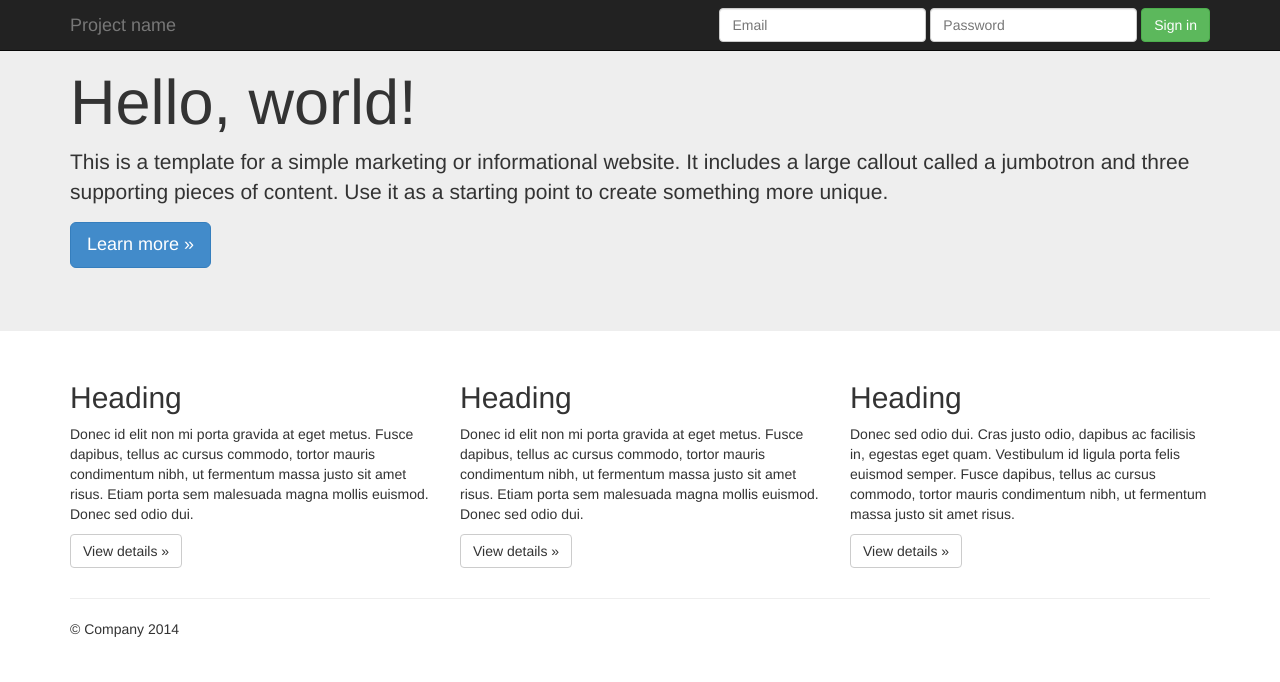
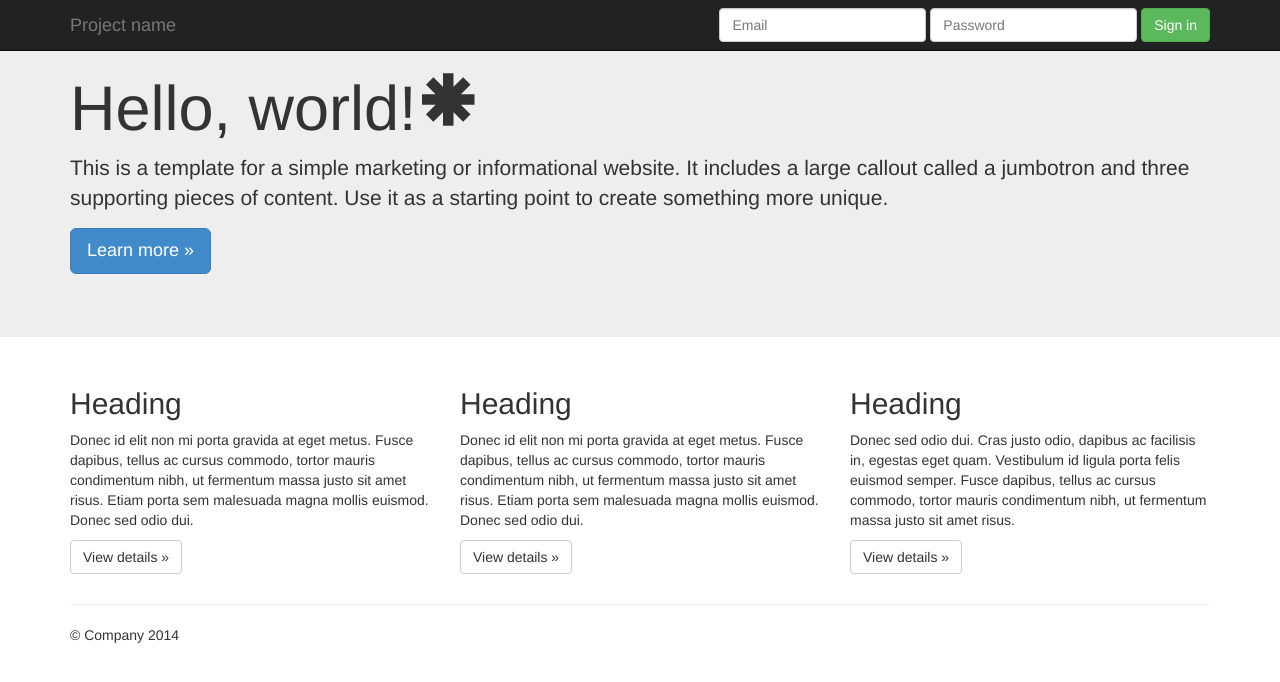
Before and after one commit to tonyspiro/grunt-html5-boilerplate, a plain HTML site: page index.html in a window 1280 px wide. Drawn offline with Linux system fonts and the light colour scheme; files whose address does not match are found by name.

```diff
--- a/index.html
+++ b/index.html
@@ -44,7 +44,7 @@
   <!-- Main jumbotron for a primary marketing message or call to action -->
   <div class="jumbotron">
     <div class="container">
-      <h1>Hello, world!</h1>
+      <h1>Hello, world!<span class="glyphicon glyphicon-asterisk"></span></h1>
       <p>This is a template for a simple marketing or informational website. It includes a large callout called a jumbotron and three supporting pieces of content. Use it as a starting point to create something more unique.</p>
       <p><a class="btn btn-primary btn-lg" role="button">Learn more &raquo;</a></p>
     </div>
--- a/src/less/main.less
+++ b/src/less/main.less
@@ -1,3 +1,2 @@
 @import "variables";
-
 // Add main less styles here
--- a/src/less/variables.less
+++ b/src/less/variables.less
@@ -1 +1,2 @@
 // Add variables here
+@green: #25ad00;
```
